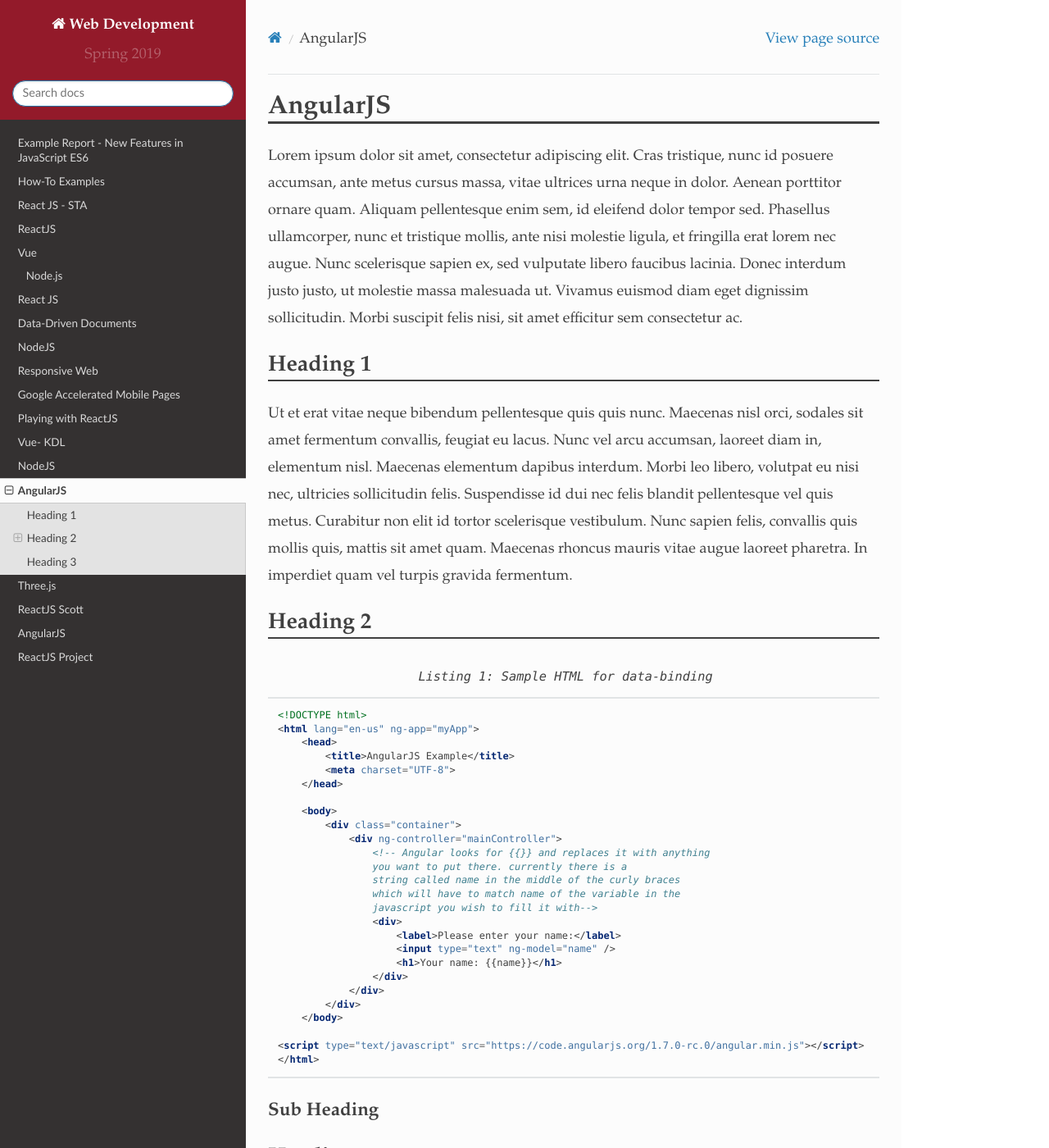
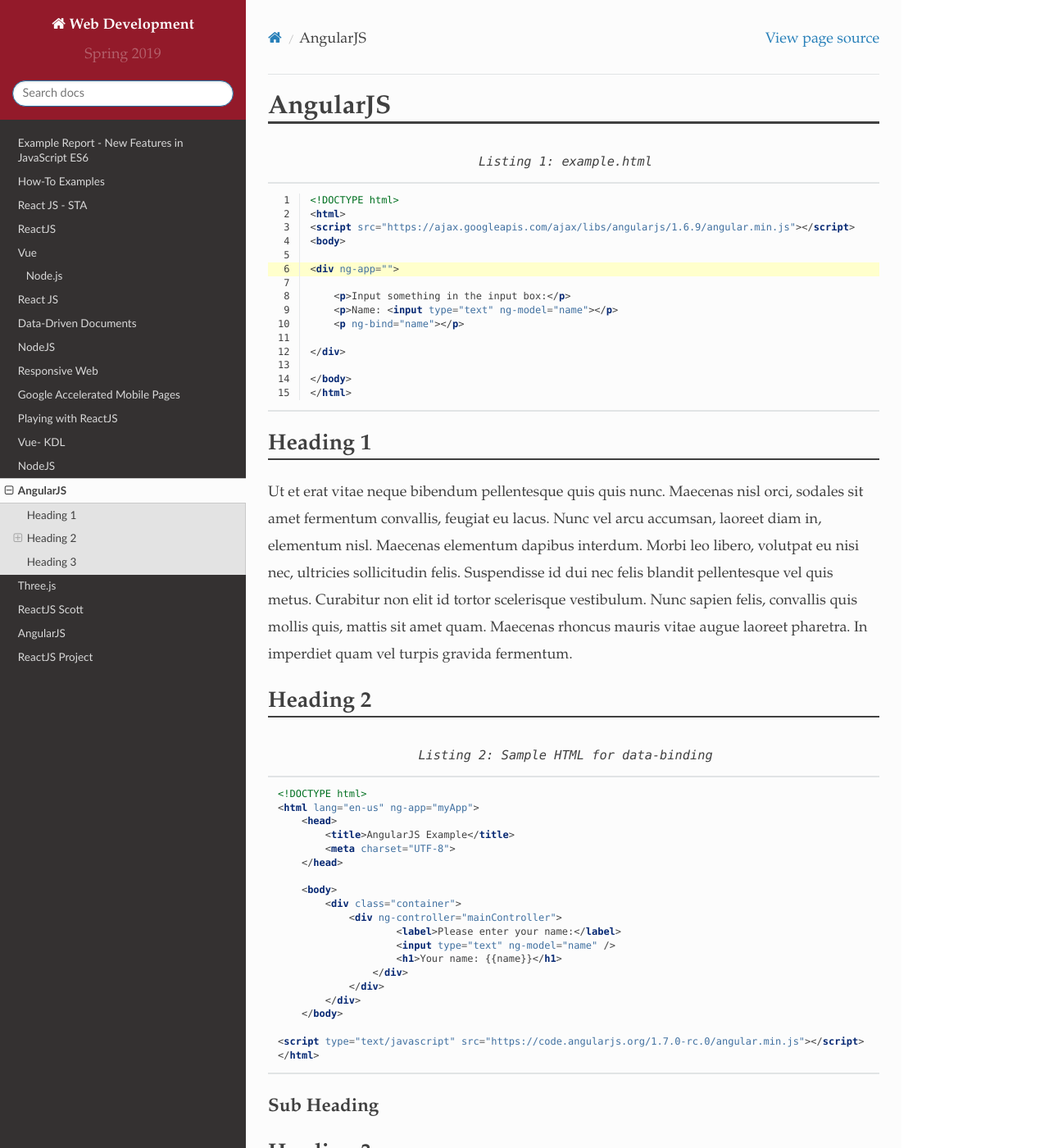
Before and after one commit to pvcraven/2019_spring_web_dev, a Sphinx documentation site: the page built from source/final/mangold/index.rst, in a window 1280 px wide and 1400 px high. Shown: the whole window at 82% size. Built offline with Sphinx 7.4.7 and the Read the Docs theme 2.0.0, drawn with Linux system fonts in a browser that asks for light colours; some of the changed text lies outside the part shown.

Commit message:
Code examples

```diff
--- /dev/null
+++ b/source/final/mangold/example.html
@@ -0,0 +1,15 @@
+<!DOCTYPE html>
+<html>
+<script src="https://ajax.googleapis.com/ajax/libs/angularjs/1.6.9/angular.min.js"></script>
+<body>
+
+<div ng-app="">
+
+    <p>Input something in the input box:</p>
+    <p>Name: <input type="text" ng-model="name"></p>
+    <p ng-bind="name"></p>
+
+</div>
+
+</body>
+</html>
--- a/source/final/mangold/index.rst
+++ b/source/final/mangold/index.rst
@@ -1,14 +1,11 @@
 AngularJS
 =========
 
-Lorem ipsum dolor sit amet, consectetur adipiscing elit. Cras tristique, nunc
-id posuere accumsan, ante metus cursus massa, vitae ultrices urna neque in dolor.
-Aenean porttitor ornare quam. Aliquam pellentesque enim sem, id eleifend dolor
-tempor sed. Phasellus ullamcorper, nunc et tristique mollis, ante nisi molestie
-ligula, et fringilla erat lorem nec augue. Nunc scelerisque sapien ex, sed
-vulputate libero faucibus lacinia. Donec interdum justo justo, ut molestie massa
-malesuada ut. Vivamus euismod diam eget dignissim sollicitudin. Morbi suscipit
-felis nisi, sit amet efficitur sem consectetur ac.
+.. literalinclude:: example.html
+    :linenos:
+    :language: html
+    :caption: example.html
+    :emphasize-lines: 6
 
 Heading 1
 ---------
@@ -39,12 +36,6 @@
         <body>
             <div class="container">
                 <div ng-controller="mainController">
-                    <!-- Angular looks for {{}} and replaces it with anything
-                    you want to put there. currently there is a
-                    string called name in the middle of the curly braces
-                    which will have to match name of the variable in the
-                    javascript you wish to fill it with-->
-                    <div>
                         <label>Please enter your name:</label>
                         <input type="text" ng-model="name" />
                         <h1>Your name: {{name}}</h1>
```
Also changed, not shown: other parts of source/final/mangold/index.rst (+2 -4 lines).
